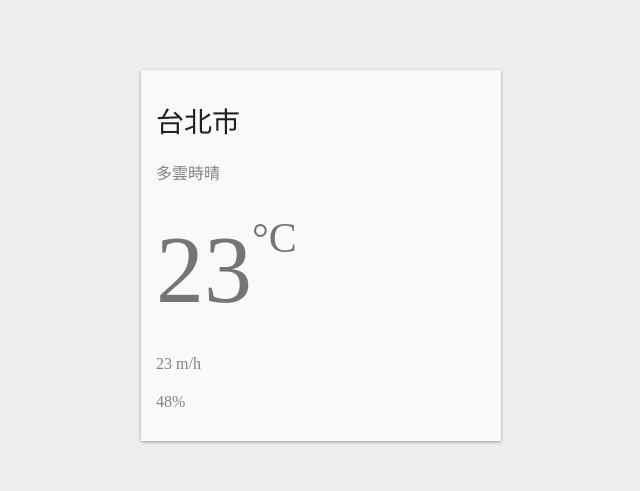
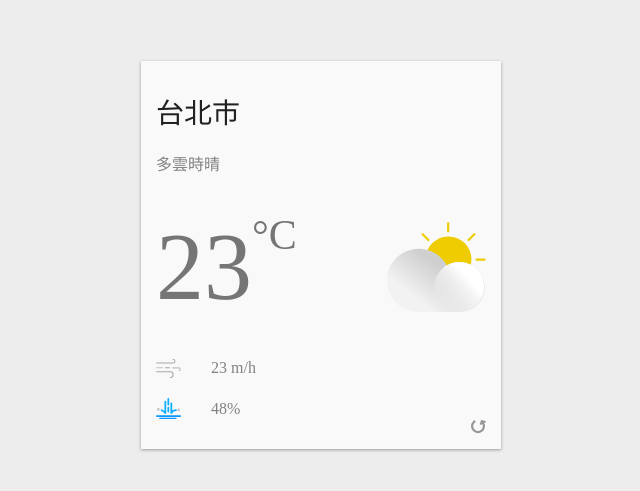
Before and after one commit to leosameric/React-WeatherApp, a React (Create React App) app: page / in a window 1280 px wide. Shown: the part 145-636 px from the top of the page, without its empty margins (319-959 px from the left). Built offline with nearby package versions, Linux system fonts and the light colour scheme.

Commit message:
more styling

```diff
--- a/src/WeatherApp.js
+++ b/src/WeatherApp.js
@@ -1,5 +1,9 @@
 import React from "react";
 import styled from "@emotion/styled";
+import { ReactComponent as CloudyIcon } from "./images/day-cloudy.svg";
+import { ReactComponent as RainIcon } from "./images/rain.svg";
+import { ReactComponent as AirFlowIcon } from "./images/airFlow.svg";
+import { ReactComponent as RedoIcon } from "./images/refresh.svg";
 
 const WeatherApp = () => {
   // Styled component
@@ -21,8 +25,9 @@ const WeatherApp = () => {
   `;
 
   const Location = styled.div`
+    ${(props) => console.log(props)}
     font-size: 28px;
-    color: #212121;
+    color: ${(props) => (props.theme === "dark" ? "#dadada" : "#212121")};
     margin-bottom: 20px;
   `;
 
@@ -58,6 +63,12 @@ const WeatherApp = () => {
     font-weight: 300;
     color: #828282;
     margin-bottom: 20px;
+
+    svg {
+      width: 25px;
+      height: auto;
+      margin-right: 30px;
+    }
   `;
 
   const Rain = styled.div`
@@ -66,20 +77,47 @@ const WeatherApp = () => {
     font-size: 16x;
     font-weight: 300;
     color: #828282;
+
+    svg {
+      width: 25px;
+      height: auto;
+      margin-right: 30px;
+    }
+  `;
+
+  const Cloudy = styled(CloudyIcon)`
+    flex-basis: 30%;
+  `;
+
+  const Redo = styled(RedoIcon)`
+    width: 15px;
+    height: 15px;
+    position: absolute;
+    right: 15px;
+    bottom: 15px;
+    cursor: pointer;
   `;
 
   return (
     <Container>
       <WeatherCard>
-        <Location>台北市</Location>
+        <Location theme="ddd">台北市</Location>
         <Description>多雲時晴</Description>
         <CurrentWeather>
           <Temperature>
             23 <Celsius>°C</Celsius>
           </Temperature>
+          <Cloudy />
         </CurrentWeather>
-        <AirFlow>23 m/h</AirFlow>
-        <Rain>48%</Rain>
+        <AirFlow>
+          <AirFlowIcon />
+          23 m/h
+        </AirFlow>
+        <Rain>
+          <RainIcon />
+          48%
+        </Rain>
+        <Redo />
       </WeatherCard>
     </Container>
   );
```
